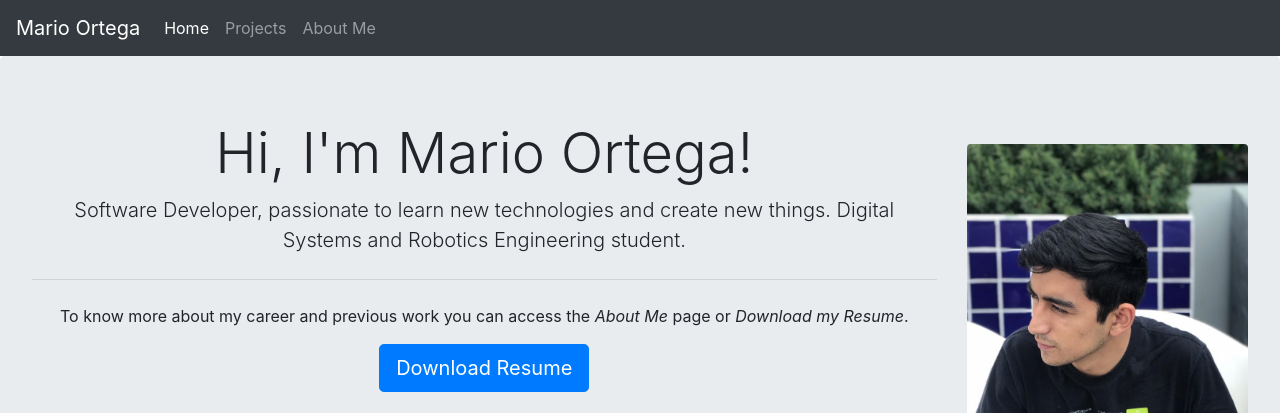
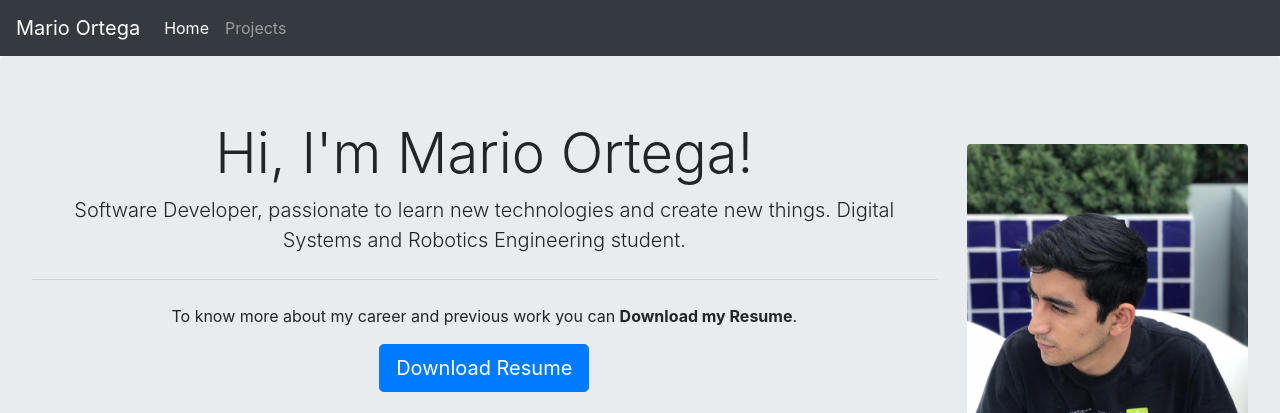
Before and after one commit to marioal9806/curricula, a plain HTML site: page index.html in a window 1280 px wide. Shown: the top 413 px of the page. Drawn offline with nearby package versions, Linux system fonts and the light colour scheme.

Commit message:
Remove About Me page

```diff
--- a/index.html
+++ b/index.html
@@ -18,13 +18,10 @@
       <div class="collapse navbar-collapse" id="navbarNav">
         <ul class="navbar-nav">
           <li class="nav-item active">
-            <a class="nav-link" href="index.html">Home <span class="sr-only">(current)</span></a>
+            <a class="nav-link" href="/index.html">Home <span class="sr-only">(current)</span></a>
           </li>
           <li class="nav-item">
             <a class="nav-link" href="#">Projects</a>
-          </li>
-          <li class="nav-item">
-            <a class="nav-link" href="#">About Me</a>
           </li>
         </ul>
       </div>
@@ -37,7 +34,7 @@
           <h1 class="display-4 text-center">Hi, I'm Mario Ortega!</h1>
           <p class="lead">Software Developer, passionate to learn new technologies and create new things. Digital Systems and Robotics Engineering student.</p>
           <hr class="my-4">
-          <p>To know more about my career and previous work you can access the <em>About Me</em> page or <em>Download my Resume</em>.</p>
+          <p>To know more about my career and previous work you can <b>Download my Resume</b>.</p>
           <a class="btn btn-primary btn-lg" href="#" role="button">Download Resume</a>
 
           <!-- Links Section -->
```
